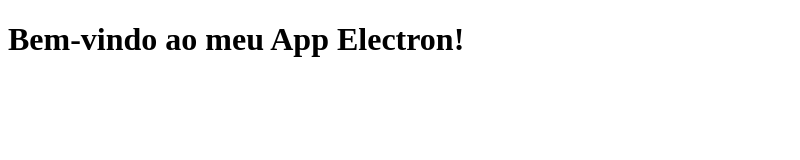
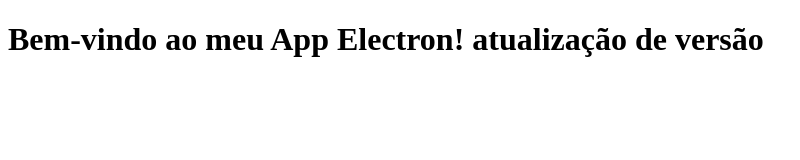
Before and after one commit to GeraldoAlvesJr/meu-app-electron, an Electron app: page index.html in a window 800 px wide. Drawn offline with Linux system fonts and the light colour scheme.

Commit message:
subida de versao 1.0.6

```diff
--- a/index.html
+++ b/index.html
@@ -8,7 +8,7 @@
 </head>
 
 <body>
-    <h1>Bem-vindo ao meu App Electron!</h1>
+    <h1>Bem-vindo ao meu App Electron! atualização de versão</h1>
 </body>
 
 </html>
--- a/package.json
+++ b/package.json
@@ -1,6 +1,6 @@
 {
   "name": "meu-app-electron",
-  "version": "1.0.5",
+  "version": "1.0.6",
   "description": "Uma aplicação Electron simples",
   "main": "main.js",
   "scripts": {
```
